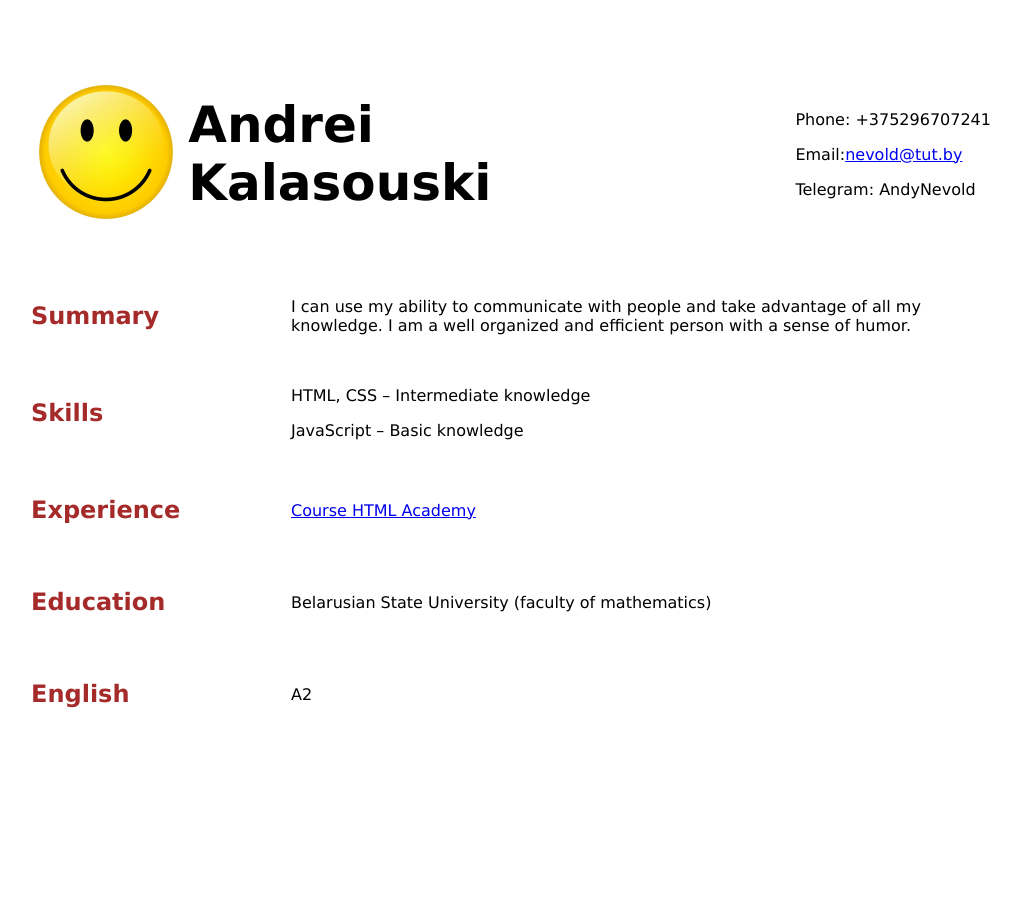
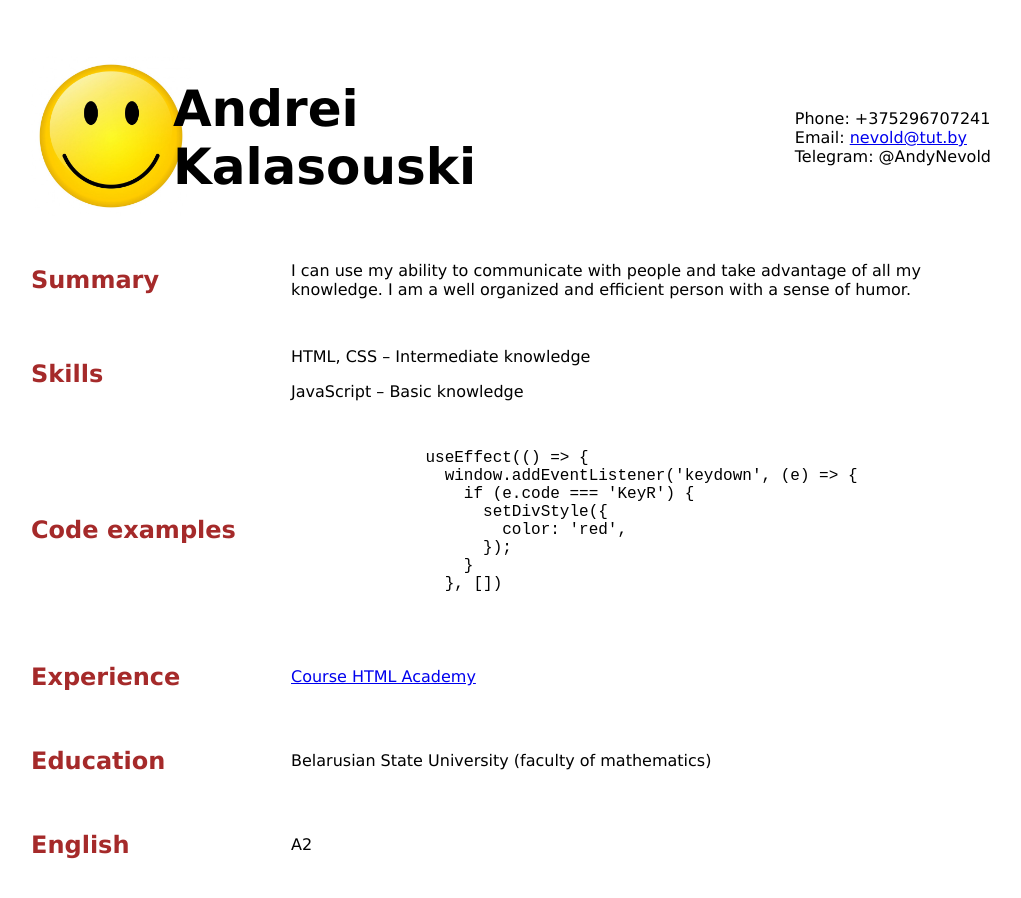
Before and after one commit to Nevold/rsschool-cv, a plain HTML site: page index.html in a window 1280 px wide. Shown: the whole page, without its empty margins (149-1170 px from the left). Before the commit the page ends 800 px from the top, so only its background shows below. Drawn offline with Linux system fonts and the light colour scheme.

Commit message:
Update cv index.html

```diff
--- a/index.html
+++ b/index.html
@@ -1,75 +1,101 @@
 <!DOCTYPE html>
 <html lang="ru">
-
   <head>
-    <meta charset="utf-8">
-    <meta name="viewport" content="width=device-width, initial-scale=1">
+    <meta charset="utf-8" />
+    <meta name="viewport" content="width=device-width, initial-scale=1" />
     <title>CV</title>
-    <link href="css/style.css" rel="stylesheet">
+    <link href="css/style.css" rel="stylesheet" />
   </head>
 
   <body>
     <div class="container">
-       <ul>
+       <header>
+      <ul class="list">
         <li>
-            <img class="avatar" src="img/smile.jpg" width="150px" height="150px"  alt=" I am">
+          <img class="avatar" src="img/smile.jpg" width="160px" height="160px" alt=" I am" />
         </li>
         <li>
-            <p class="name">Andrei Kalasouski</p>
+          <h1 class="name">Andrei Kalasouski</h1>
         </li>
         <li>
-            <p> Phone: +375296707241</p>
-            <p> Email:<a href="mailto:nevold@tut.by">nevold@tut.by</a></p>
-            <p> Telegram: AndyNevold </p>
+          <ol>
+            <li class="contact">Phone: +375296707241</li>
+            <li class="contact">Email: <a href="mailto:nevold@tut.by">nevold@tut.by</a></li>
+            <li class="contact">Telegram: @AndyNevold</li>
+          </ol>
+        </li>
+      </ul>
+    </header>
+    <main>
+      <ul class="list">
+        <li>
+          <h2 class="CV-list">Summary</h2>
+        </li>
+        <li>
+          <p class="CV-list-info">
+            I can use my ability to communicate with people and take advantage of all my knowledge. I am a well
+            organized and efficient person with a sense of humor.
+          </p>
         </li>
       </ul>
 
       <ul>
         <li>
-            <p class="CV-list">Summary</p>
+          <h2 class="CV-list">Skills</h2>
         </li>
         <li>
-            <p class="CV-list-info"> I can use my ability to communicate with people and take advantage of  all my knowledge. I am a well organized and efficient person with a sense of humor.</p>
+          <p class="CV-list-info">HTML, CSS – Intermediate knowledge</p>
+          <p class="CV-list-info">JavaScript – Basic knowledge</p>
         </li>
       </ul>
 
       <ul>
         <li>
-            <p class="CV-list">Skills</p>
+          <h2 class="CV-list">Code examples</h2>
         </li>
         <li>
-            <p class="CV-list-info"> HTML, CSS – Intermediate knowledge</p>
-            <p class="CV-list-info"> JavaScript – Basic knowledge</p>
+          <p class="CV-list-info">
+            <pre class="code">
+              useEffect(() => {
+                window.addEventListener('keydown', (e) => {
+                  if (e.code === 'KeyR') {
+                    setDivStyle({
+                      color: 'red',
+                    });
+                  }
+                }, [])
+              </pre>
+          </p>
         </li>
       </ul>
 
       <ul>
         <li>
-            <p class="CV-list">Experience</p>
+          <h2 class="CV-list">Experience</h2>
         </li>
         <li>
-             <a class="course" href="https://htmlacademy.ru/profile/nevold/achievements">Course  HTML Academy </a>
+          <a class="course" href="https://htmlacademy.ru/profile/nevold/achievements">Course HTML Academy </a>
         </li>
       </ul>
 
       <ul>
         <li>
-            <p class="CV-list">Education</p>
+          <h2 class="CV-list">Education</h2>
         </li>
         <li>
-            <p class="CV-list-info"> Belarusian State University (faculty of  mathematics)</p>
+          <p class="CV-list-info">Belarusian State University (faculty of mathematics)</p>
         </li>
       </ul>
 
       <ul>
         <li>
-            <p class="CV-list">English</p>
+          <h2 class="CV-list">English</h2>
         </li>
         <li>
-            <p class="CV-list-info"> A2</p>
+          <p class="CV-list-info">A2</p>
         </li>
       </ul>
-
+    </main>
     </div>
   </body>
 </html>
```
Lines whose indentation alone changed are shown as unchanged.
